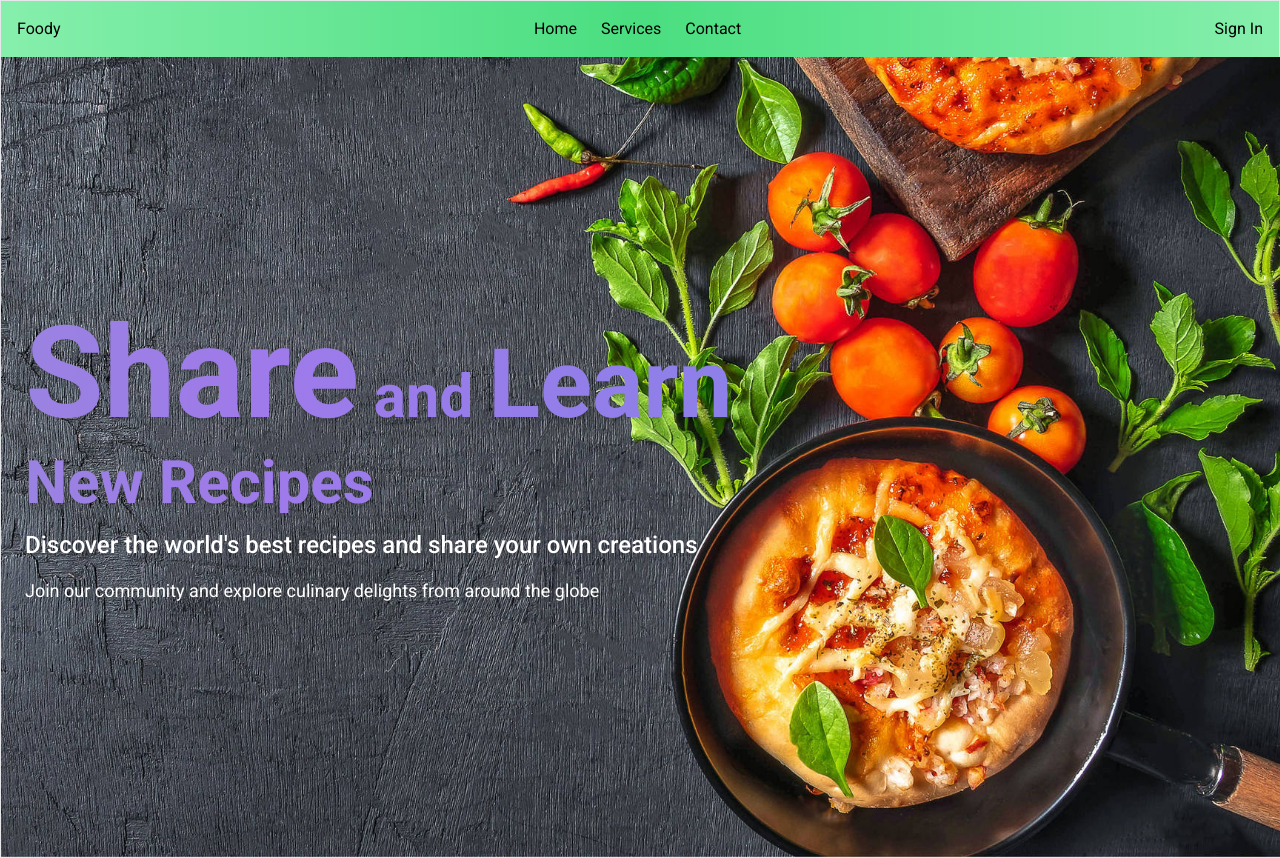
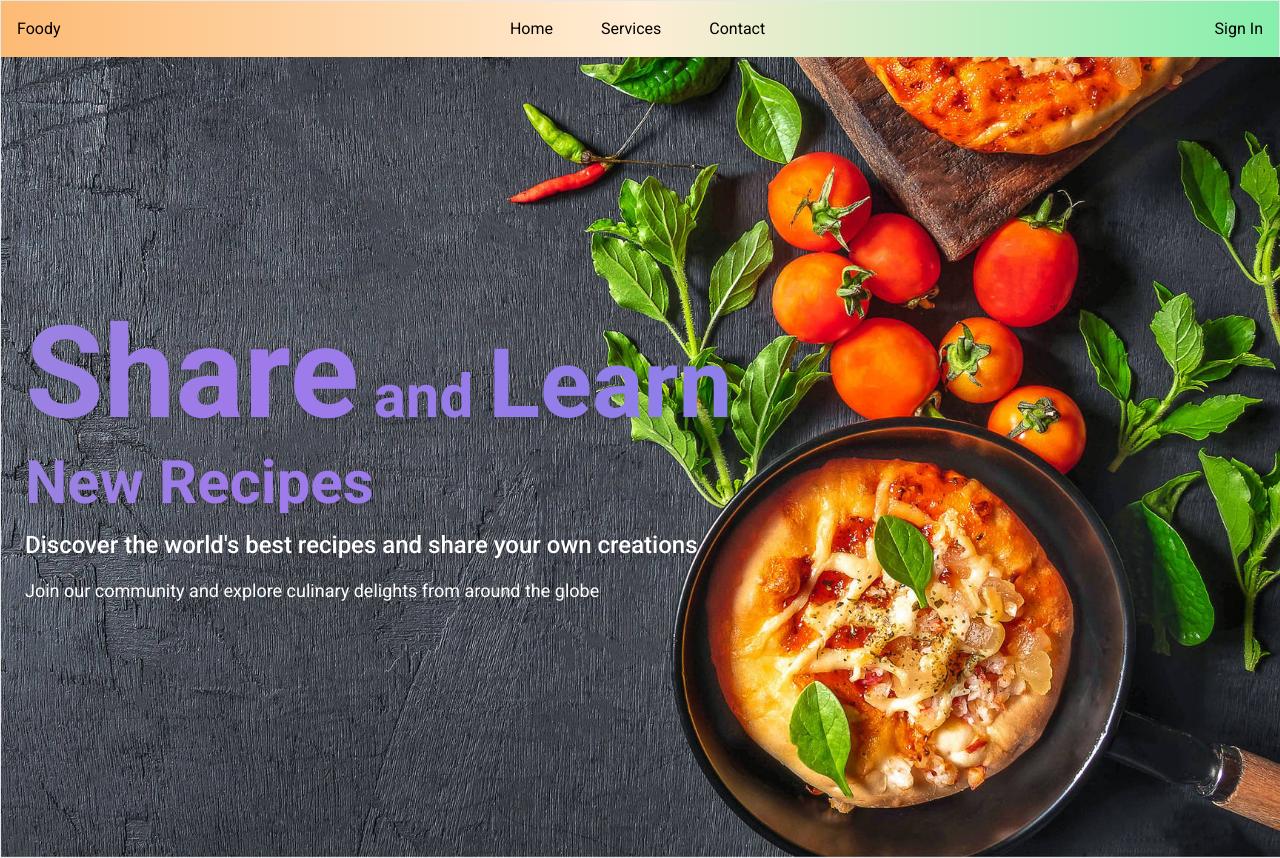
Before and after one commit to aayushker/Foody, a Next.js app in the folder frontend/: page / in a window 1280 px wide. Built offline with nearby package versions, Linux system fonts and the light colour scheme.

Commit message:
Improved navbar

```diff
--- a/frontend/app/components/NavBar.tsx
+++ b/frontend/app/components/NavBar.tsx
@@ -4,11 +4,11 @@ import Link from "next/link";
 const NavBar = () => {
   const bool = true;
   return (
-    <div className=" p-4 flex justify-between bg-gradient-to-r from-green-300 via-green-400 to-green-300">
+    <div className=" p-4 flex justify-between bg-gradient-to-r from-orange-300 via-orange-100 to-green-300">
       <h1 className="">
         <Link href={"/"}>Foody</Link>
       </h1>
-      <ul className=" flex space-x-6 justify-around ">
+      <ul className=" flex space-x-12 justify-around ">
         <li>
           <Link href={"/"}>Home</Link>
         </li>
```
